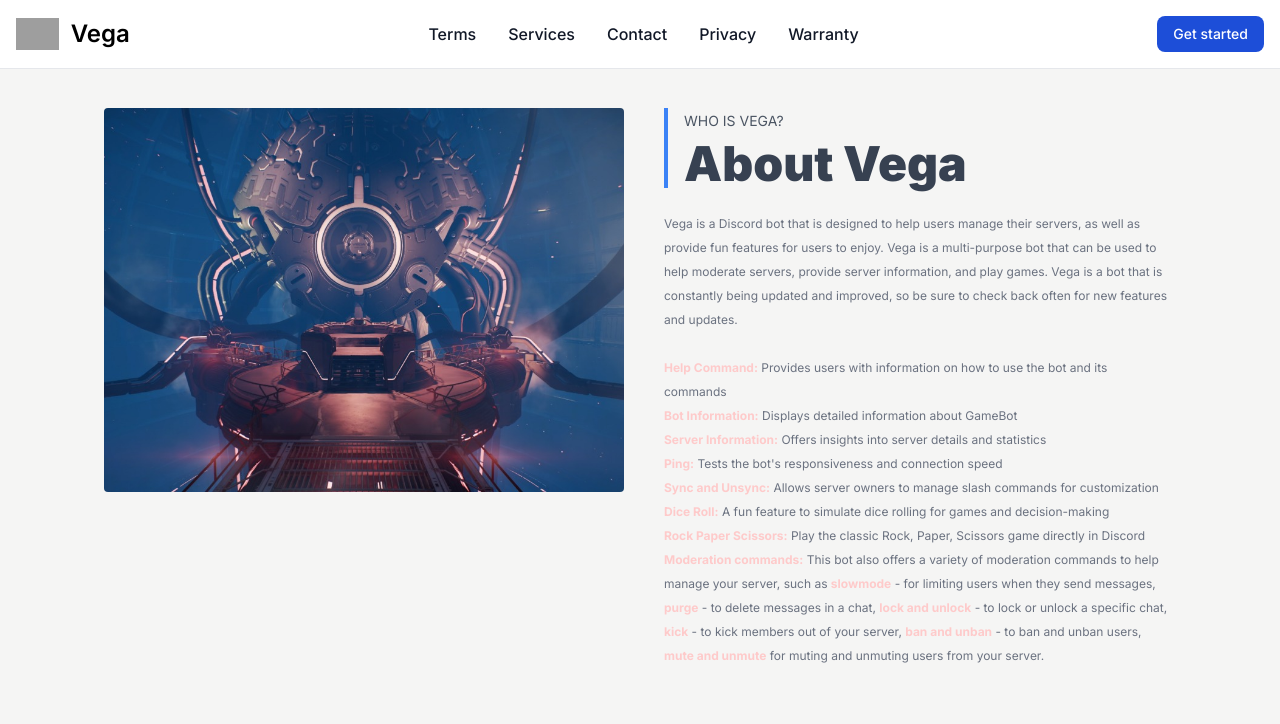
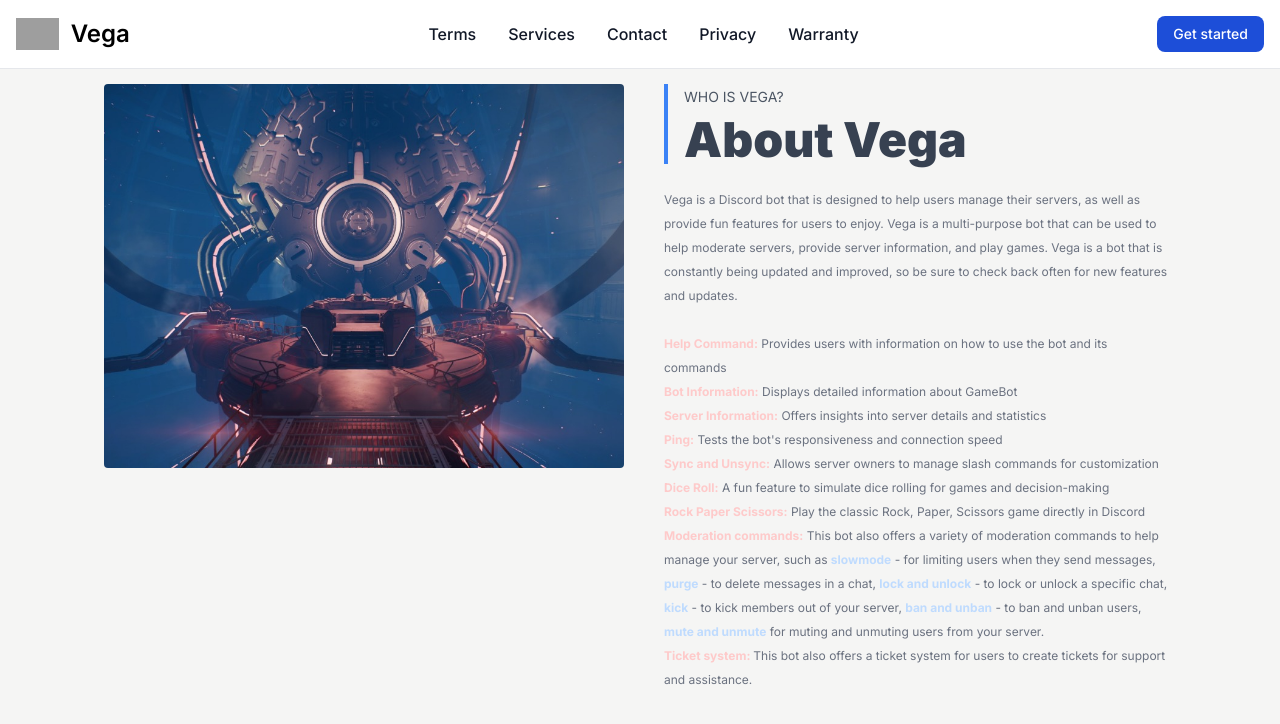
Before and after one commit to FukurouHaiRiyo/VegaBotWebsite, a Next.js app: page /About in a window 1280 px wide. Shown: the top 724 px of the page. Built offline with nearby package versions, Linux system fonts and the light colour scheme; grey boxes are pictures that could not be loaded.

Commit message:
Update page.jsx

```diff
--- a/app/About/page.jsx
+++ b/app/About/page.jsx
@@ -37,7 +37,8 @@ const DescriptionOfService = () => {
               <strong className='text-red-200'>Sync and Unsync:</strong> Allows server owners to manage slash commands for customization<br/>
               <strong className='text-red-200'>Dice Roll:</strong> A fun feature to simulate dice rolling for games and decision-making<br/>
               <strong className='text-red-200'>Rock Paper Scissors:</strong> Play the classic Rock, Paper, Scissors game directly in Discord<br/>
-              <strong className='text-red-200'>Moderation commands:</strong> This bot also offers a variety of moderation commands to help manage your server, such as <strong className='text-red-200'>slowmode</strong> - for limiting users when they send messages, <strong className='text-red-200'>purge</strong> - to delete messages in a chat, <strong className='text-red-200'>lock and unlock</strong> - to lock or unlock a specific chat, <strong className='text-red-200'>kick</strong> - to kick members out of your server, <strong className='text-red-200'>ban and unban</strong> - to ban and unban users, <strong className='text-red-200'>mute and unmute</strong> for muting and unmuting users from your server.<br/>
+              <strong className='text-red-200'>Moderation commands:</strong> This bot also offers a variety of moderation commands to help manage your server, such as <strong className='text-blue-200'>slowmode</strong> - for limiting users when they send messages, <strong className='text-blue-200'>purge</strong> - to delete messages in a chat, <strong className='text-blue-200'>lock and unlock</strong> - to lock or unlock a specific chat, <strong className='text-blue-200'>kick</strong> - to kick members out of your server, <strong className='text-blue-200'>ban and unban</strong> - to ban and unban users, <strong className='text-blue-200'>mute and unmute</strong> for muting and unmuting users from your server.<br/>
+              <strong className='text-red-200'>Ticket system: </strong> This bot also offers a ticket system for users to create tickets for support and assistance. <br/>
             </p>
           </div>
         </div>
```
